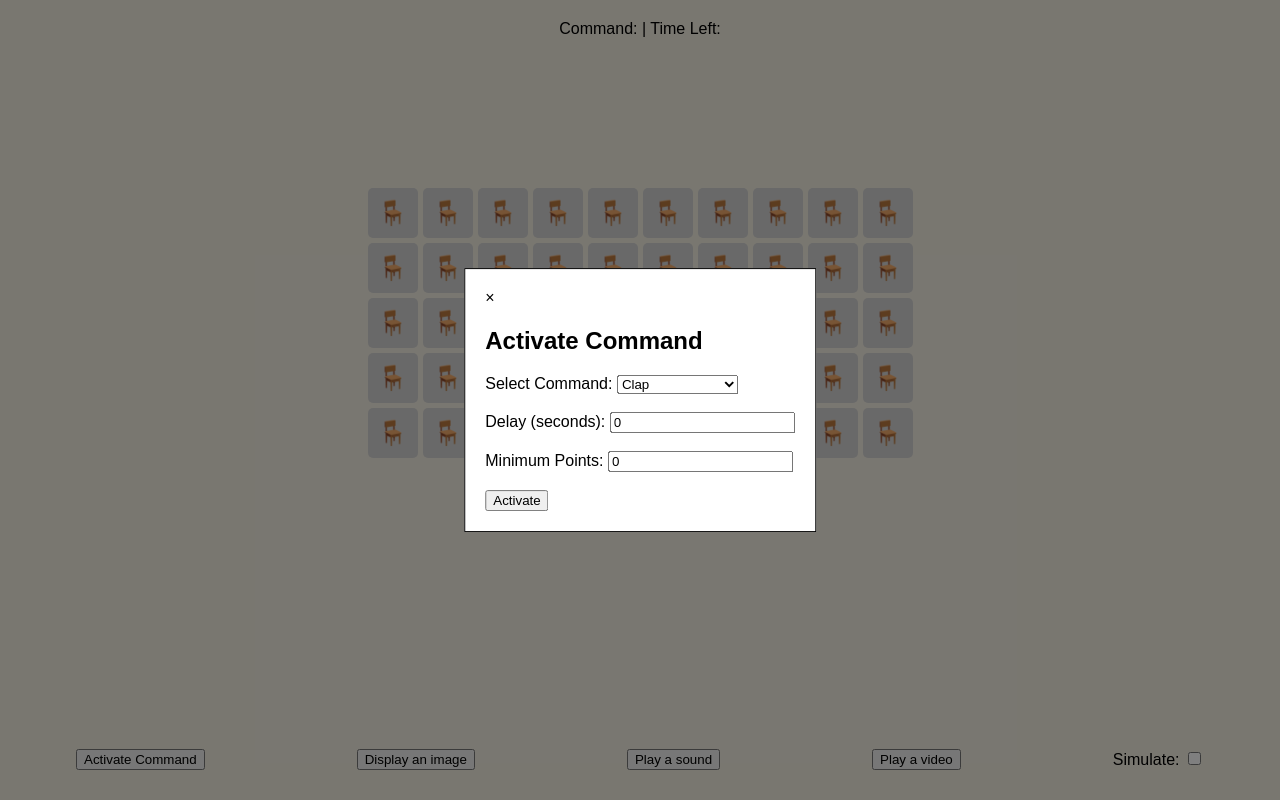
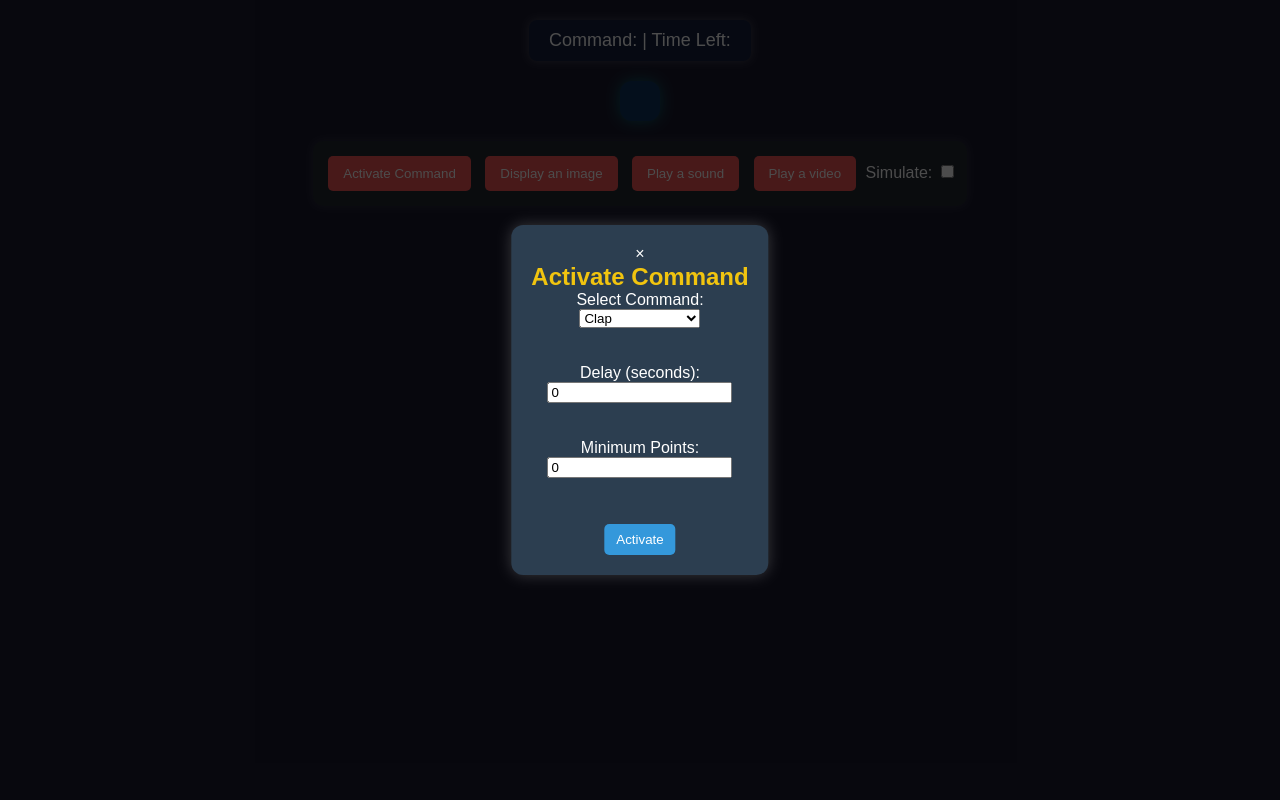
Before and after one commit to Boyan-Bonev/Audience-Simulator, a PHP site: page /event.php?name=1 in a window 1280 px wide, after a click on "Activate Command". Run offline with PHP 8.4, Linux system fonts and the light colour scheme; the visitor is signed in with stand-in values (Sample User, id 1); data that the repository does not hold is empty.

Commit message:
Add rows and cols instead of participant count and fix the css for event

```diff
--- a/event/event.php
+++ b/event/event.php
@@ -19,7 +19,11 @@
     }
 
     $meetingName = $_GET['name'];
-
+    $meetingQuery = "SELECT row_num,col_num FROM events.meetings WHERE name = '$meetingName' LIMIT 1";
+    $resultMeeting = mysqli_query($conn,$meetingQuery);
+    $meetingRow = mysqli_fetch_assoc($resultMeeting);
+    $rows = $meetingRow['row_num'];
+    $cols = $meetingRow['col_num'];
 ?>
 
 <!DOCTYPE html>
@@ -40,15 +44,18 @@
 
     <script>
         const seatingGrid = document.getElementById("seatingGrid");
-const rows = 5;
-const cols = 10;
-let selectedSeat = null;
+        const rows = <?php echo (int)$rows?>;
+        const cols = <?php echo (int)$cols?>;
+        let selectedSeat = null;
 
 const meetingName = "<?php echo htmlspecialchars($meetingName); ?>";
-const userEmail = "<?php echo $user['email']; ?>"; // Fetch user's email from PHP session
+const userEmail = "<?php echo $user['email']; ?>";
+
 // Function to create the seating grid
 function createGrid() {
-    seatingGrid.innerHTML = ""; // Clear grid before re-rendering
+    seatingGrid.innerHTML = "";
+    seatingGrid.style.gridTemplateColumns = `repeat(${cols}, 1fr)`;
+
     for (let r = 0; r < rows; r++) {
         for (let c = 0; c < cols; c++) {
             let seat = document.createElement("section");
@@ -74,7 +81,8 @@
 
                 if (takenSeat) {
                     seat.classList.add("taken");
-                    seat.innerText = "🚫";
+                    // seat.innerText = "🚫";
+                    seat.innerText = " ";
                     seat.removeEventListener("click", selectSeat);
                 } else if (!seat.classList.contains("selected")) {
                     seat.classList.remove("taken");
@@ -110,7 +118,8 @@
     // Now, select the new seat
     selectedSeat = seat;
     seat.classList.add("selected");
-    seat.innerText = "😀";
+    // seat.innerText = "😀";
+    seat.innerText = " ";
 
     fetch(`saveSeat.php?name=${encodeURIComponent(meetingName)}`, {
         method: 'POST',
--- a/event/eventStyle.css
+++ b/event/eventStyle.css
@@ -1,67 +1,136 @@
+/* Global styles */
 body {
-    font-family: sans-serif;
+    font-family: 'Arial', sans-serif;
+    background-color: #1a1a2e;
+    color: #ffffff;
     margin: 0;
     padding: 0;
-    background-color: rgb(243, 239, 226);
+    display: flex;
+    flex-direction: column;
+    align-items: center;
 }
 
+/* Command display */
 #commandDisplay {
-    width: 100%;
-    text-align: center;
-    padding-top: 20px;
-    height: 40px;
+    background: #16213e;
+    padding: 10px 20px;
+    border-radius: 8px;
+    margin-top: 20px;
+    font-size: 18px;
+    box-shadow: 0 0 10px rgba(255, 255, 255, 0.2);
 }
 
-.grid {
+/* Seating grid */
+#seatingGrid {
     display: grid;
-    grid-template-columns: repeat(10, 50px);
-    gap: 5px;
+    gap: 10px;
+    margin-top: 20px;
+    background: #0f3460;
+    padding: 20px;
+    border-radius: 12px;
+    box-shadow: 0 0 15px rgba(0, 255, 255, 0.3);
     justify-content: center;
-    margin-top: 10%;
 }
 
+
+/* Seat styling */
 .seat {
     width: 50px;
     height: 50px;
     display: flex;
+    justify-content: center;
     align-items: center;
-    justify-content: center;
-    background-color: lightgray;
+    font-size: 24px;
     cursor: pointer;
-    font-size: 24px;
-    border-radius: 5px;
-    user-select: none;
-    transition: background-color 0.3s;
-}
-.seat.taken {
-    background-color: red;
-    pointer-events: none;
-}
-.seat.selected {
-    background-color: green;
+    border-radius: 8px;
+    transition: all 0.3s ease-in-out;
+    background: #e94560;
+    box-shadow: 0 4px 6px rgba(0, 0, 0, 0.3);
 }
 
-#controls {
-    display: flex;
-    justify-content: space-around;
-    position: fixed;
-    bottom: 30px;
-    left: 0;
-    right: 0;
+/* Seat states */
+.seat:hover {
+    background: #f08a5d;
+    transform: scale(1.1);
 }
 
+.seat.taken {
+    background: #30336b;
+    color: #dfe6e9;
+    cursor: not-allowed;
+}
+
+.seat.selected {
+    background: #22a6b3;
+    box-shadow: 0 0 10px rgba(0, 255, 255, 0.6);
+}
+
+/* Controls section */
+#controls {
+    margin-top: 20px;
+    padding: 10px;
+    background: #222831;
+    border-radius: 10px;
+    box-shadow: 0 0 10px rgba(255, 255, 255, 0.1);
+}
+
+#controls button {
+    background: #f05454;
+    color: white;
+    border: none;
+    padding: 10px 15px;
+    margin: 5px;
+    border-radius: 5px;
+    cursor: pointer;
+    transition: 0.3s;
+}
+
+#controls button:hover {
+    background: #ff7675;
+    transform: scale(1.05);
+}
+
+/* Popup styling */
 .popup {
     display: none;
     position: fixed;
     top: 50%;
     left: 50%;
     transform: translate(-50%, -50%);
-    background-color: white;
-    border: 1px solid black;
+    background: #2c3e50;
     padding: 20px;
-    z-index: 1000; /* Ensure it's on top */
+    border-radius: 12px;
+    box-shadow: 0 0 15px rgba(255, 255, 255, 0.2);
+    z-index: 1000;
 }
 
+.popupContent {
+    display: flex;
+    flex-direction: column;
+    align-items: center;
+}
+
+.popup h2 {
+    margin: 0;
+    color: #f1c40f;
+}
+
+.popup button {
+    background: #3498db;
+    color: white;
+    border: none;
+    padding: 8px 12px;
+    margin-top: 10px;
+    border-radius: 5px;
+    cursor: pointer;
+    transition: 0.3s;
+}
+
+.popup button:hover {
+    background: #2980b9;
+}
+
+/* Overlay effect */
 .overlay {
     display: none;
     position: fixed;
@@ -69,14 +138,6 @@
     left: 0;
     width: 100%;
     height: 100%;
-    background-color: rgba(0, 0, 0, 0.5); /* Semi-transparent background */
+    background: rgba(0, 0, 0, 0.7);
     z-index: 999;
 }
-
-.popupContent {
-    position: relative;
-}
-
-#imagePopup button {
-    align-self: center;
-}
--- a/generateDatabases.php
+++ b/generateDatabases.php
@@ -41,7 +41,8 @@
         description TEXT,
         created_at DATETIME DEFAULT CURRENT_TIMESTAMP,
         ends_at DATETIME DEFAULT NULL,
-        participantsCount INT DEFAULT 10,
+        row_num INT DEFAULT 10,
+        col_num INT DEFAULT 10,
         participants VARCHAR(255) DEFAULT NULL,
         currentCommand VARCHAR(32) DEFAULT NULL,
         commandWantedAt DATETIME DEFAULT NULL,
```
Also changed, not shown: createEvent/addEvent.php (+4 -3 lines), createEvent/createEvent.php (+5 -2 lines).
